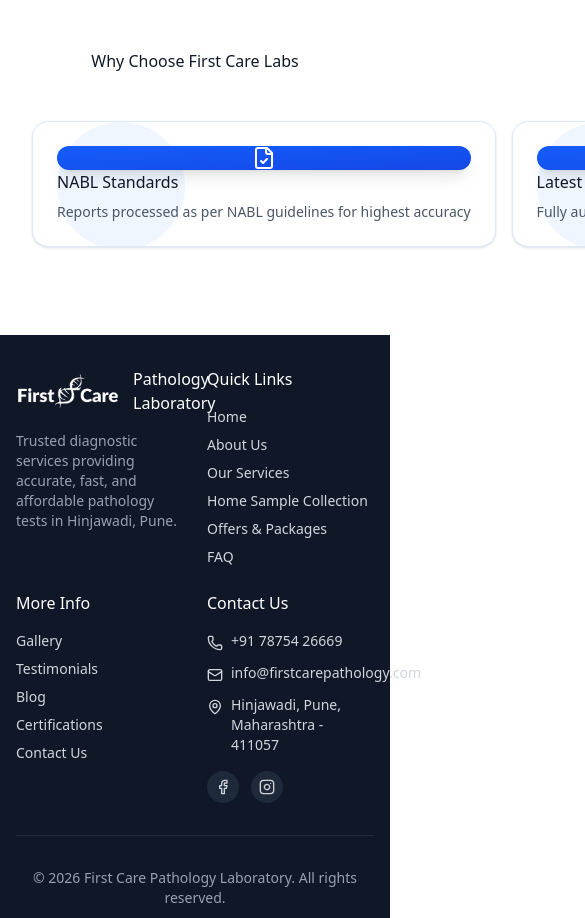
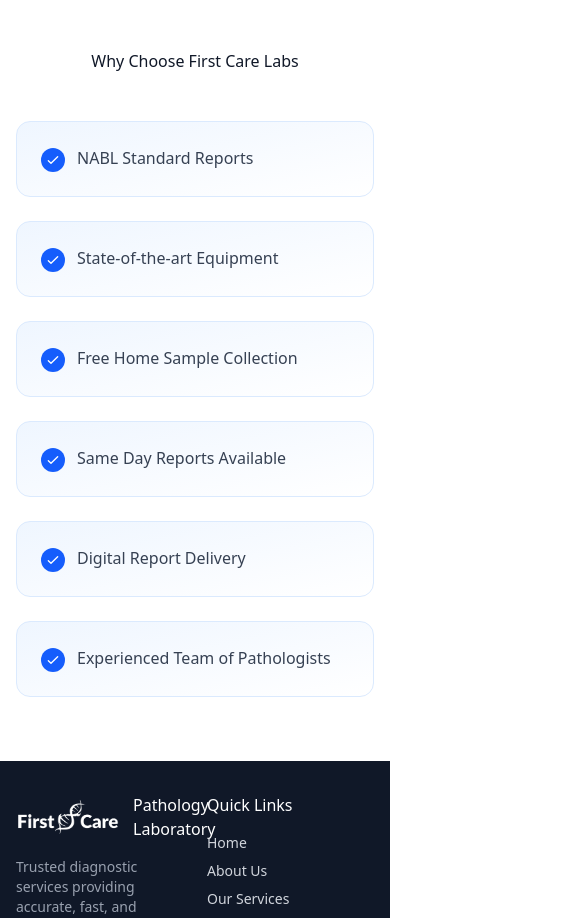
Before and after one commit to jaypateljp02/FirstCare, a React (Vite) app: page /about in a window 390 px wide. Shown: the part 4400-5318 px from the top of the page, 585 px wide, since content can reach past the window. Built offline with nearby package versions, Linux system fonts and the light colour scheme; no server answers; the database is empty.

Commit message:
Optimize OffersPage Why Choose Us layout for mobile (vertical stack)

```diff
--- a/src/components/pages/AboutPage.tsx
+++ b/src/components/pages/AboutPage.tsx
@@ -5,11 +5,6 @@
   Heart,
   Users,
   Award,
-  FileCheck,
-  Microscope,
-  Home,
-  Clock,
-  Smartphone,
 } from "lucide-react";
 import { ImageWithFallback } from "../figma/ImageWithFallback";
 import afrojImage from "../../assets/afroj.jpg";
@@ -61,36 +56,12 @@
   ];
 
   const benefits = [
-    {
-      icon: FileCheck,
-      title: "NABL Standards",
-      description: "Reports processed as per NABL guidelines for highest accuracy"
-    },
-    {
-      icon: Microscope,
-      title: "Latest Technology",
-      description: "Fully automated analyzers from world-leading manufacturers"
-    },
-    {
-      icon: Home,
-      title: "Home Collection",
-      description: "Free sample pickup from the comfort of your home"
-    },
-    {
-      icon: Clock,
-      title: "Fast Reports",
-      description: "Same day report delivery for most routine investigations"
-    },
-    {
-      icon: Smartphone,
-      title: "Smart Reports",
-      description: "Get your reports delivered instantly via WhatsApp & Email"
-    },
-    {
-      icon: Users,
-      title: "Expert Team",
-      description: "Qualified pathologists and technicians with years of experience"
-    }
+    "NABL Standard Reports",
+    "State-of-the-art Equipment",
+    "Free Home Sample Collection",
+    "Same Day Reports Available",
+    "Digital Report Delivery",
+    "Experienced Team of Pathologists",
   ];
 
   return (
@@ -255,27 +226,28 @@
           <h2 className="text-center text-gray-900 mb-12">
             Why Choose First Care Labs
           </h2>
-          <div className="flex overflow-x-auto pb-6 snap-x md:grid md:grid-cols-2 lg:grid-cols-3 gap-4 md:gap-8 no-scrollbar -mx-4 px-4 md:mx-0 md:px-0">
+          <div className="grid grid-cols-1 md:grid-cols-2 lg:grid-cols-3 gap-6">
             {benefits.map((benefit, index) => (
               <div
                 key={index}
-                className="group min-w-[280px] snap-center bg-white p-6 rounded-2xl shadow-sm hover:shadow-2xl border border-blue-100 transition-all duration-300 hover:-translate-y-2 flex-shrink-0 md:flex-shrink relative overflow-hidden"
+                className="flex items-start gap-3 p-6 bg-gradient-to-br from-blue-50 to-white rounded-xl border border-blue-100"
               >
-                <div className="absolute top-0 right-0 -mr-8 -mt-8 w-32 h-32 bg-blue-50 rounded-full opacity-50 group-hover:scale-150 transition-transform duration-500 ease-out" />
-
-                <div className="relative">
-                  <div className="w-14 h-14 bg-gradient-to-br from-blue-600 to-blue-700 rounded-2xl flex items-center justify-center mb-5 shadow-lg shadow-blue-200 group-hover:scale-110 transition-transform duration-300">
-                    <benefit.icon className="w-7 h-7 text-white" />
-                  </div>
-
-                  <h3 className="text-lg font-bold text-gray-900 mb-2 group-hover:text-blue-700 transition-colors">
-                    {benefit.title}
-                  </h3>
-
-                  <p className="text-sm text-gray-600 leading-relaxed group-hover:text-gray-700">
-                    {benefit.description}
-                  </p>
+                <div className="w-6 h-6 bg-blue-600 rounded-full flex items-center justify-center flex-shrink-0 mt-0.5">
+                  <svg
+                    className="w-4 h-4 text-white"
+                    fill="none"
+                    viewBox="0 0 24 24"
+                    stroke="currentColor"
+                  >
+                    <path
+                      strokeLinecap="round"
+                      strokeLinejoin="round"
+                      strokeWidth={2}
+                      d="M5 13l4 4L19 7"
+                    />
+                  </svg>
                 </div>
+                <span className="text-gray-700">{benefit}</span>
               </div>
             ))}
           </div>
--- a/src/components/pages/HomePage.tsx
+++ b/src/components/pages/HomePage.tsx
@@ -100,11 +100,11 @@
         <section className="py-16 bg-gray-50 border-y border-gray-100">
           <div className="max-w-7xl mx-auto px-4 sm:px-6 lg:px-8">
             <h2 className="text-center text-gray-900 mb-10">Why Choose Us</h2>
-            <div className="grid grid-cols-1 sm:grid-cols-2 lg:grid-cols-5 gap-6">
+            <div className="flex flex-nowrap lg:justify-center gap-6 overflow-x-auto pb-6 custom-scrollbar scroll-smooth">
               {features.map((feature, index) => (
                 <div
                   key={index}
-                  className="flex flex-col items-center text-center p-6 bg-white rounded-2xl shadow-sm border border-blue-50 transition-all hover:shadow-md hover:-translate-y-1"
+                  className="flex flex-col items-center text-center p-6 bg-white rounded-2xl shadow-sm border border-blue-50 transition-all hover:shadow-md hover:-translate-y-1 min-w-[260px] flex-shrink-0"
                 >
                   <div className="w-16 h-16 bg-blue-600 rounded-2xl flex items-center justify-center mb-5 shadow-inner">
                     <feature.icon className="w-8 h-8 text-white" />
--- a/src/components/pages/OffersPage.tsx
+++ b/src/components/pages/OffersPage.tsx
@@ -441,9 +441,9 @@
       <section className="py-12 bg-gray-50">
         <div className="max-w-7xl mx-auto px-4 sm:px-6 lg:px-8">
           <h2 className="text-center text-gray-900 mb-8">Why Choose Our Packages?</h2>
-          <div className="flex overflow-x-auto pb-6 snap-x md:grid md:grid-cols-3 md:gap-6 md:pb-0 hide-scrollbar -mx-4 px-4 md:mx-0 md:px-0 gap-4">
-            <div className="text-center min-w-[280px] snap-center bg-white p-6 rounded-2xl shadow-sm border border-gray-100 md:bg-transparent md:p-0 md:shadow-none md:border-none">
-              <div className="w-16 h-16 bg-blue-600 rounded-full flex items-center justify-center mx-auto mb-4 text-white shadow-lg md:shadow-none shadow-blue-200">
+          <div className="grid grid-cols-1 md:grid-cols-3 gap-6">
+            <div className="bg-white p-6 rounded-2xl shadow-sm border border-gray-100 text-center">
+              <div className="w-16 h-16 bg-blue-600 rounded-full flex items-center justify-center mx-auto mb-4 text-white shadow-lg shadow-blue-200">
                 <Tag className="w-8 h-8" />
               </div>
               <h3 className="text-gray-900 mb-2 font-bold text-lg">Best Value</h3>
@@ -451,8 +451,8 @@
                 Comprehensive tests at up to 60% discount compared to individual test prices
               </p>
             </div>
-            <div className="text-center min-w-[280px] snap-center bg-white p-6 rounded-2xl shadow-sm border border-gray-100 md:bg-transparent md:p-0 md:shadow-none md:border-none">
-              <div className="w-16 h-16 bg-blue-600 rounded-full flex items-center justify-center mx-auto mb-4 text-white shadow-lg md:shadow-none shadow-blue-200">
+            <div className="bg-white p-6 rounded-2xl shadow-sm border border-gray-100 text-center">
+              <div className="w-16 h-16 bg-blue-600 rounded-full flex items-center justify-center mx-auto mb-4 text-white shadow-lg shadow-blue-200">
                 <Gift className="w-8 h-8" />
               </div>
               <h3 className="text-gray-900 mb-2 font-bold text-lg">Complete Screening</h3>
@@ -460,8 +460,8 @@
                 Specially curated packages covering all essential health parameters
               </p>
             </div>
-            <div className="text-center min-w-[280px] snap-center bg-white p-6 rounded-2xl shadow-sm border border-gray-100 md:bg-transparent md:p-0 md:shadow-none md:border-none">
-              <div className="w-16 h-16 bg-blue-600 rounded-full flex items-center justify-center mx-auto mb-4 text-white shadow-lg md:shadow-none shadow-blue-200">
+            <div className="bg-white p-6 rounded-2xl shadow-sm border border-gray-100 text-center">
+              <div className="w-16 h-16 bg-blue-600 rounded-full flex items-center justify-center mx-auto mb-4 text-white shadow-lg shadow-blue-200">
                 <Percent className="w-8 h-8" />
               </div>
               <h3 className="text-gray-900 mb-2 font-bold text-lg">Expert Guidance</h3>
```
